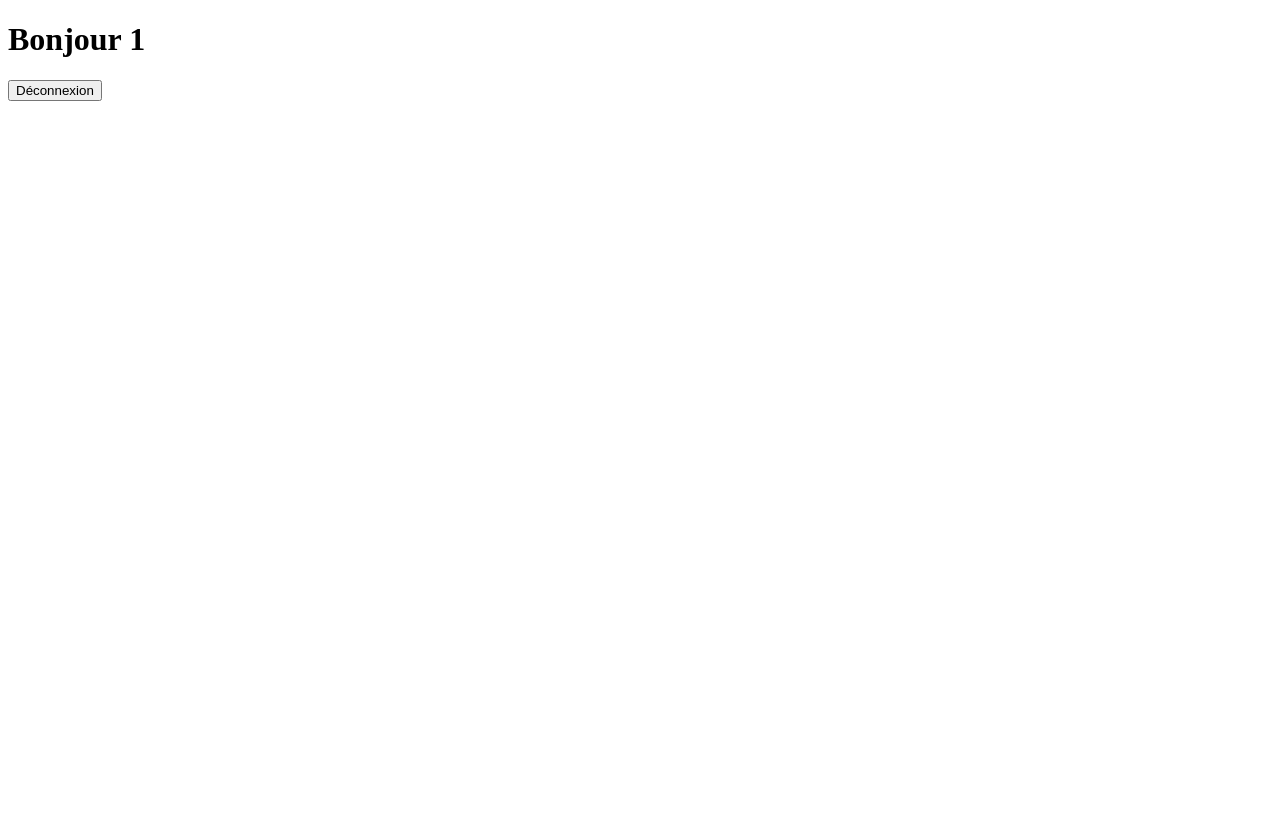
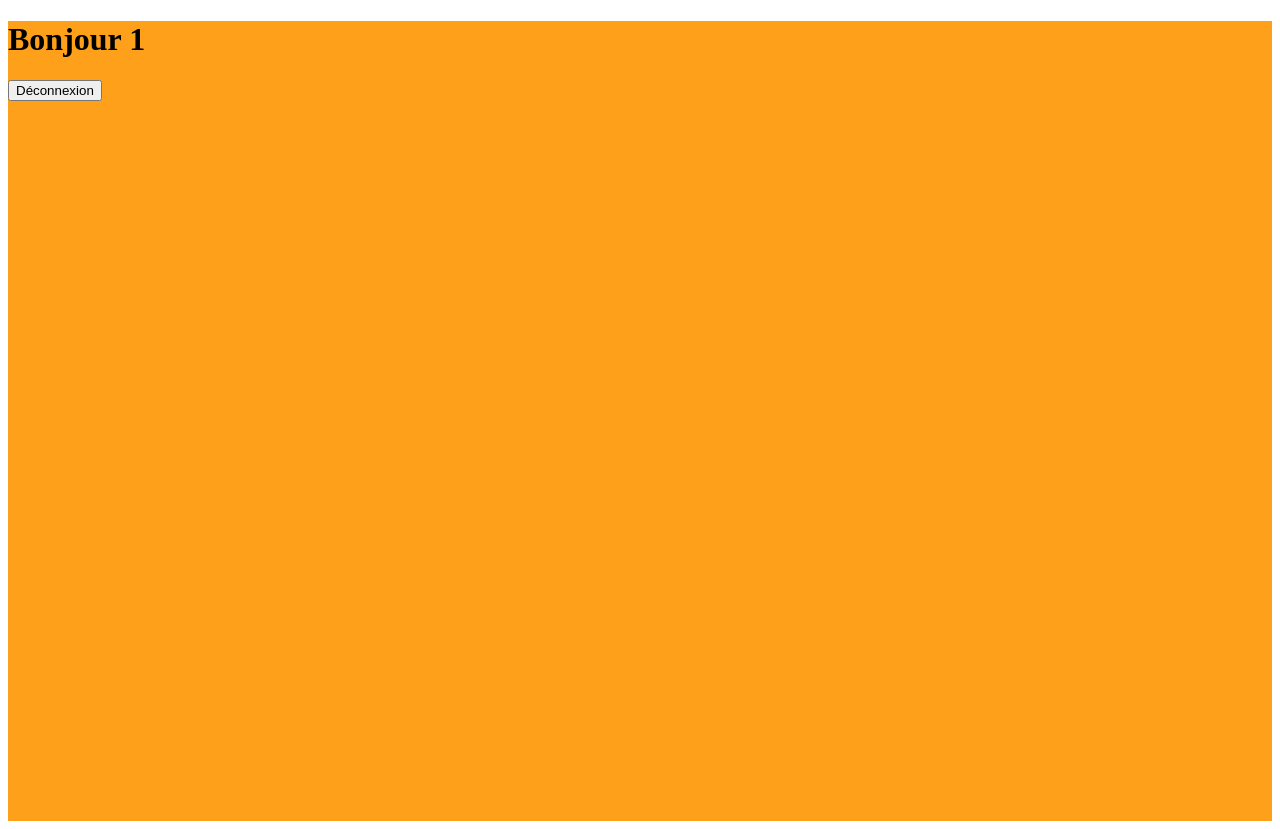
Before and after one commit to jauresmanouan/crasee-burger, a React (Vite) app: page /order/1 in a window 1280 px wide. Before the commit the page ends 800 px from the top, so only its background shows below. Built offline with nearby package versions, Linux system fonts and the light colour scheme.

Commit message:
✨ F04: ORDER > OrderPage > Add backrground color

```diff
--- a/src/components/pages/order/OrderPage.jsx
+++ b/src/components/pages/order/OrderPage.jsx
@@ -1,14 +1,21 @@
 import { Link, useParams } from "react-router-dom";
+import styled from "styled-components";
 
 export default function OrderPage() {
   const { username } = useParams();
 
   return (
-    <div>
+    <OrderPageStyled>
       <h1>Bonjour {username}</h1>
       <Link to="/">
         <button>Déconnexion</button>
       </Link>
-    </div>
+    </OrderPageStyled>
   );
 }
+
+const OrderPageStyled = styled.div`
+  height: 100vh;
+  background-color: #FFA01B;
+;
+`;
```
